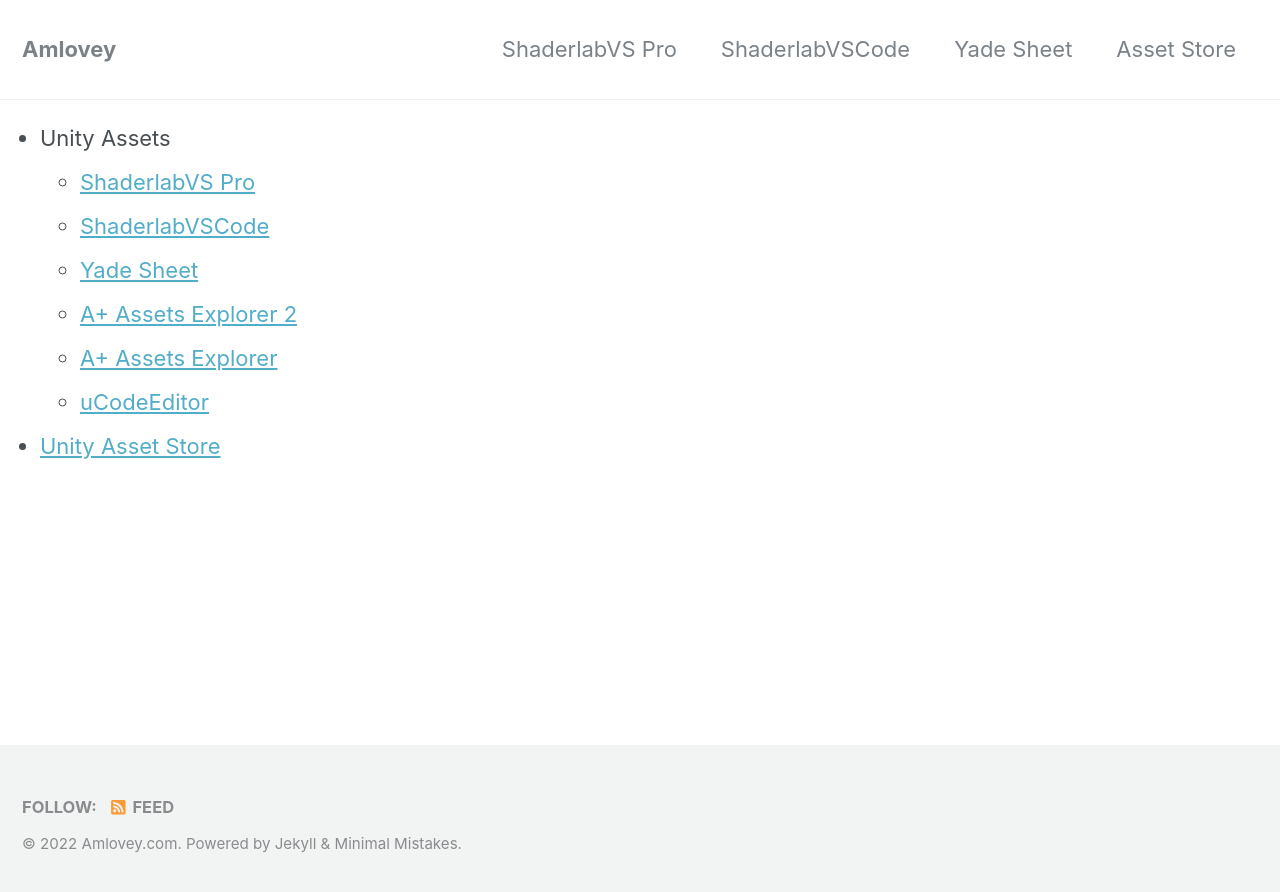
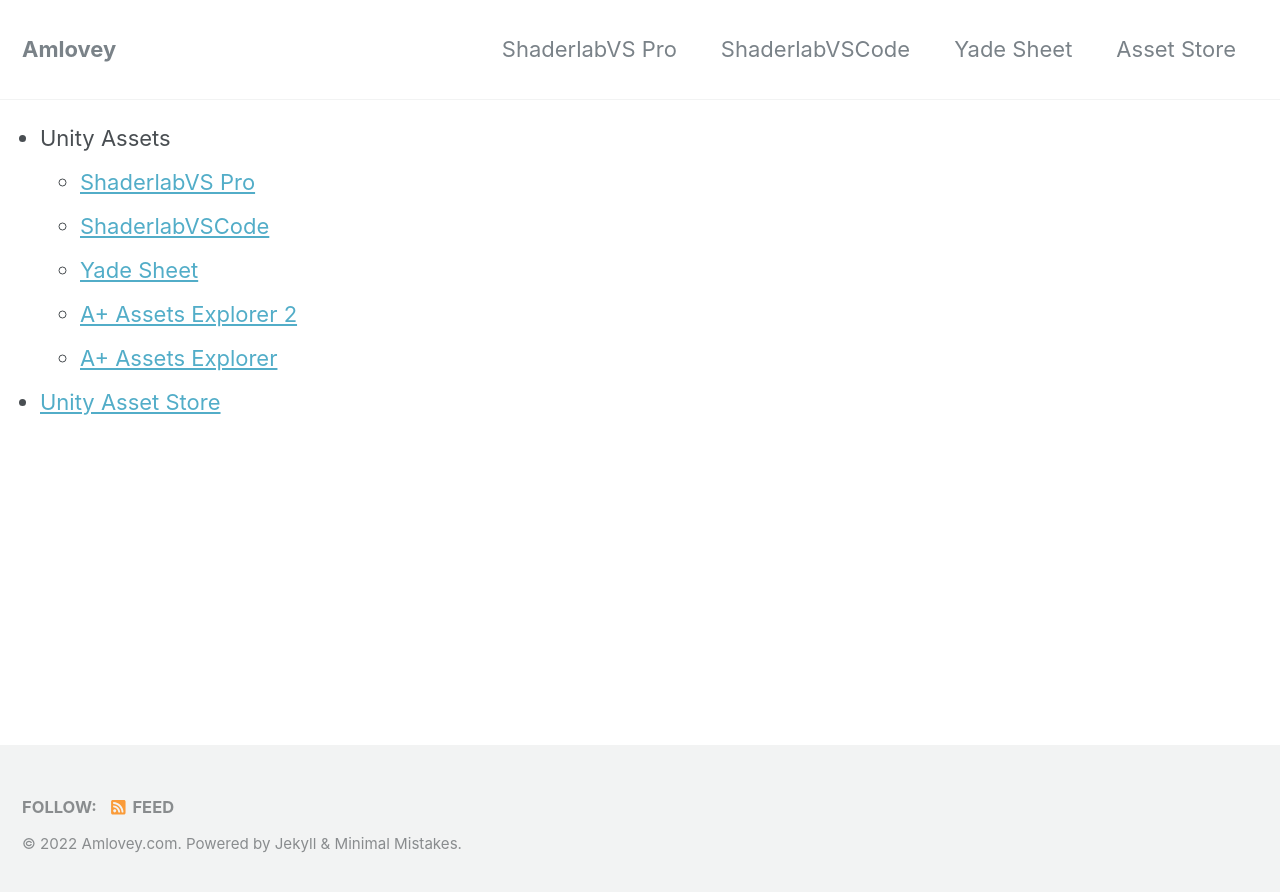
Before and after one commit to amloveyweb/amloveyweb.github.io, a Jekyll site: the page built from navbar.md, in a window 1280 px wide. Shown: the top 892 px of the page. Built offline with Jekyll 4.4.1, drawn with Linux system fonts in a browser that asks for light colours; nearby versions of some CDN libraries; our own code applies the rules of GitHub Pages for plain Markdown files.

Commit message:
Update navbar.md

```diff
--- a/navbar.md
+++ b/navbar.md
@@ -4,6 +4,5 @@
   * [Yade Sheet](https://www.amlovey.com/YadeDocs/#/)
   * [A+ Assets Explorer 2](https://www.amlovey.com/assetexplorer2/assetsexplorer/)
   * [A+ Assets Explorer](https://www.amlovey.com/assetexplorer/manual/)
-  * [uCodeEditor](https://www.amlovey.com/uce/index/)
 
 * [<span class="iconfont icon-fenxiangfangshi"> </span>Unity Asset Store](https://assetstore.unity.com/publishers/18895?aid=1011lGoJ)
```
